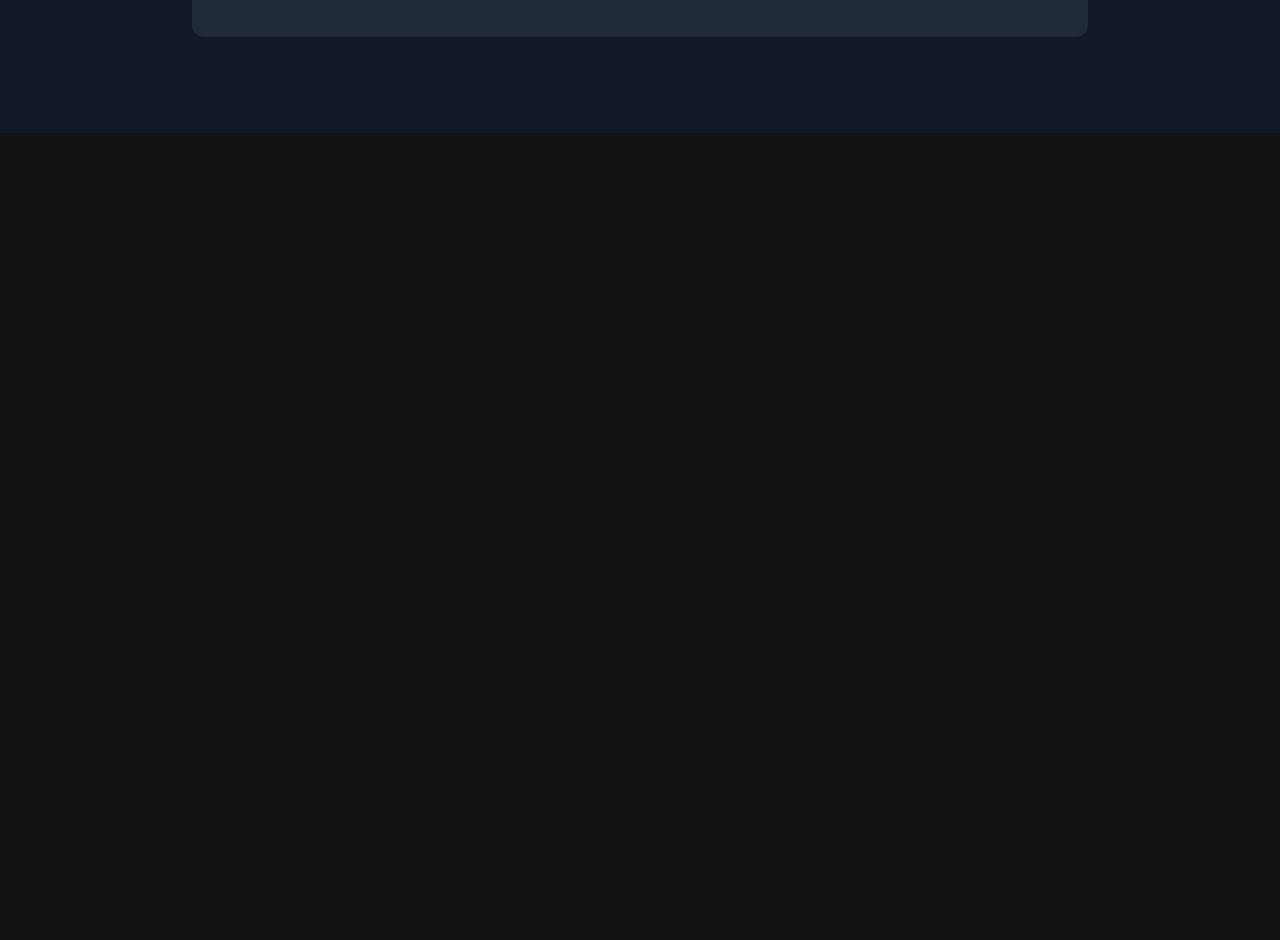
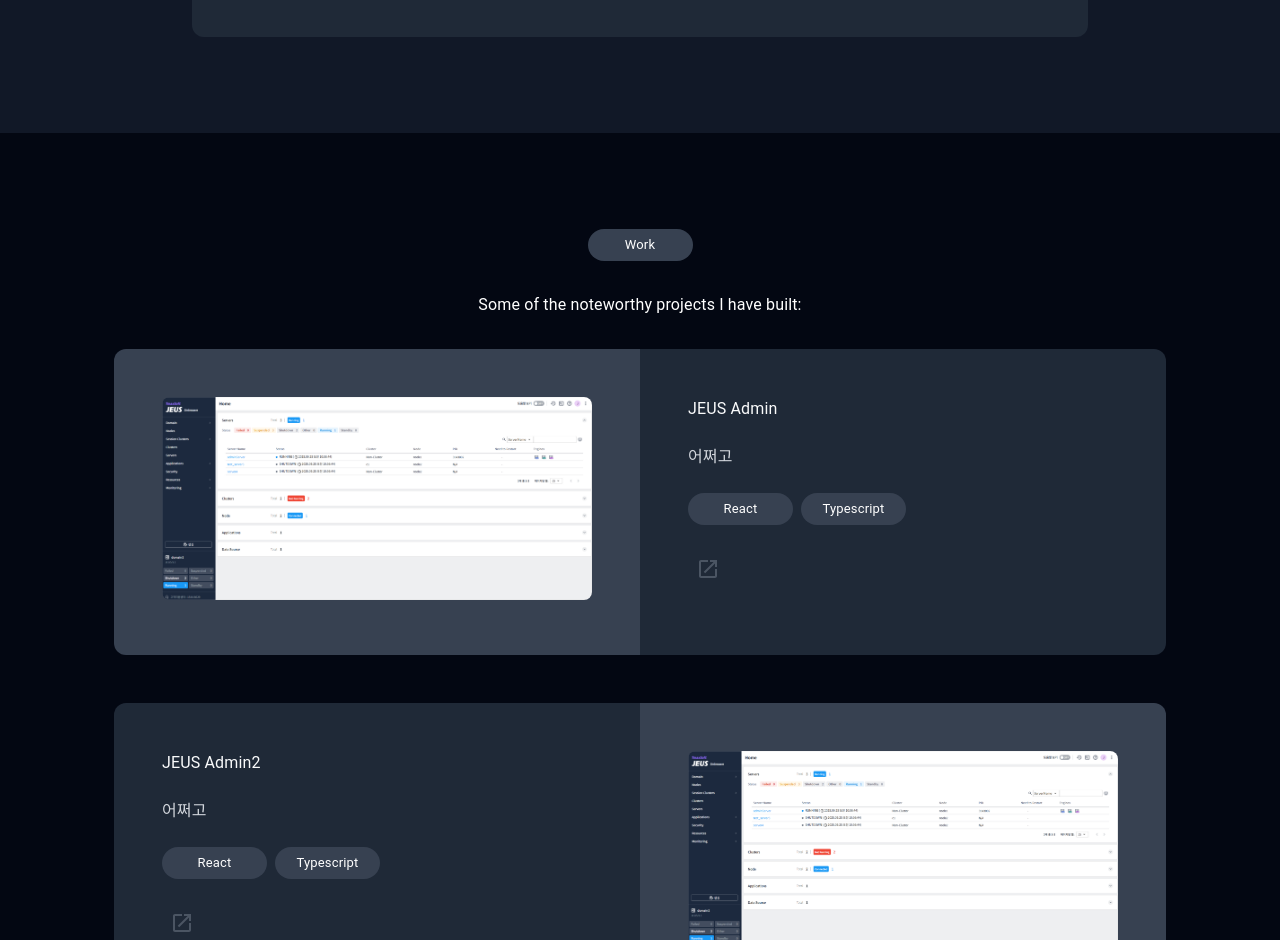
Before and after one commit to kiminseob/portfolio, a React (Vite) app: page / in a window 1280 px wide. Shown: the part 1860-2800 px from the top of the page. Before the commit the page ends 1993 px from the top, so only its background shows below. Built offline with nearby package versions, Linux system fonts and the light colour scheme.

Commit message:
Feat: Work 추가

```diff
--- a/src/components/Header/Header.tsx
+++ b/src/components/Header/Header.tsx
@@ -10,6 +10,7 @@ import {
   ListItem,
   ListItemButton,
   ListItemText,
+  Stack,
   Toolbar,
   Typography,
   useColorScheme,
@@ -17,7 +18,7 @@ import {
 import { useState } from "react";
 
 const drawerWidth = 240;
-const navItems = ["Intro", "About", "Skill", "Experience"];
+const navItems = ["Intro", "About", "Skill", "Experience", "Work"];
 
 export function Header() {
   const { mode, setMode } = useColorScheme();
@@ -44,12 +45,29 @@ export function Header() {
       <List>
         {navItems.map((item) => (
           <ListItem key={item} disablePadding>
-            <ListItemButton sx={{ textAlign: "center" }}>
+            <ListItemButton
+              LinkComponent="a"
+              href={`#${item.toLocaleLowerCase()}`}
+            >
               <ListItemText primary={item} />
             </ListItemButton>
           </ListItem>
         ))}
       </List>
+      <Divider />
+      <Stack
+        direction="row"
+        alignItems="center"
+        justifyContent="space-between"
+        p="0 12px"
+      >
+        <Typography sx={(theme) => ({ color: theme.color["icon-color-02"] })}>
+          Switch Theme
+        </Typography>
+        <IconButton onClick={toggleDarkMode}>
+          {mode === "dark" ? <DarkMode /> : <LightMode />}
+        </IconButton>
+      </Stack>
     </Box>
   );
 
@@ -95,7 +113,10 @@ export function Header() {
               </Button>
             ))}
           </Box>
-          <IconButton onClick={toggleDarkMode}>
+          <IconButton
+            onClick={toggleDarkMode}
+            sx={{ display: { xs: "none", sm: "block" } }}
+          >
             {mode === "dark" ? <DarkMode /> : <LightMode />}
           </IconButton>
         </Toolbar>
@@ -108,13 +129,15 @@ export function Header() {
           ModalProps={{
             keepMounted: true,
           }}
-          sx={{
+          sx={(theme) => ({
             display: { xs: "block", sm: "none" },
+
             "& .MuiDrawer-paper": {
+              bgcolor: theme.color["background-color-01"],
               boxSizing: "border-box",
               width: drawerWidth,
             },
-          }}
+          })}
         >
           {drawer}
         </Drawer>
--- a/src/components/Main/Experience/Experience.tsx
+++ b/src/components/Main/Experience/Experience.tsx
@@ -32,7 +32,7 @@ export function Experience() {
       </Typography>
       <Stack width={{ xs: "100%", md: "896px" }} gap={5}>
         {experiences.map((experience) => (
-          <Card experience={experience} />
+          <Card key={experience.company} experience={experience} />
         ))}
       </Stack>
     </Stack>
--- a/src/components/Main/Main.tsx
+++ b/src/components/Main/Main.tsx
@@ -3,6 +3,7 @@ import { Intro } from "./Intro";
 import { About } from "./About";
 import { Skill } from "./Skill";
 import { Experience } from "./Experience";
+import { Work } from "./Work";
 
 export function Main() {
   return (
@@ -11,6 +12,7 @@ export function Main() {
       <About />
       <Skill />
       <Experience />
+      <Work />
     </Stack>
   );
 }
--- /dev/null
+++ b/src/components/Main/Work/Work.tsx
@@ -0,0 +1,114 @@
+import { Chip } from "@/components/Common/Chip";
+import { OpenInNew } from "@mui/icons-material";
+import {
+  Box,
+  IconButton,
+  Stack,
+  Typography,
+  useColorScheme,
+} from "@mui/material";
+import JeusAdmin from "@/assets/img/work/jeus_admin.png";
+
+const works = [
+  {
+    imgSrc: JeusAdmin,
+    title: "JEUS Admin",
+    description: "어쩌고",
+    tags: ["React", "Typescript"],
+    link: "https://docs.tmaxsoft.com/ko/tmaxsoft_docs/main/jeus/index_jeus_9.1.html",
+  },
+  {
+    imgSrc: JeusAdmin,
+    title: "JEUS Admin2",
+    description: "어쩌고",
+    tags: ["React", "Typescript"],
+    link: "https://docs.tmaxsoft.com/ko/tmaxsoft_docs/main/jeus/index_jeus_9.1.html",
+  },
+];
+
+export function Work() {
+  return (
+    <Stack
+      id="work"
+      p="96px 114px"
+      gap={4}
+      sx={(theme) => ({
+        bgcolor: theme.color["background-color-01"],
+        alignItems: "center",
+      })}
+    >
+      <Chip label="Work" />
+      <Typography>Some of the noteworthy projects I have built:</Typography>
+      <Stack gap="48px">
+        {works.map((work, index) => (
+          <Card key={work.title} {...work} index={index} />
+        ))}
+      </Stack>
+    </Stack>
+  );
+}
+
+type CardProps = {
+  imgSrc: string;
+  index: number;
+  title: string;
+  description: string;
+  tags: string[];
+  link: string;
+};
+function Card(props: CardProps) {
+  const { imgSrc, index, title, description, tags, link } = props;
+  const { mode } = useColorScheme();
+  const order = index % 2;
+
+  return (
+    <Stack
+      direction={{ xs: "column", md: "row" }}
+      borderRadius="12px"
+      overflow="hidden"
+      sx={{
+        ...(mode !== "dark" && {
+          filter: "drop-shadow(0px 4px 3px rgba(0,0,0,0.07000000029802322))",
+        }),
+      }}
+    >
+      <Box
+        p="48px"
+        width={{ md: "50%" }}
+        order={order}
+        sx={(theme) => ({
+          bgcolor: theme.color["card-color-01"],
+        })}
+      >
+        <img src={imgSrc} width="100%" style={{ borderRadius: "8px" }} />
+      </Box>
+      <Stack
+        p="48px"
+        width={{ md: "50%" }}
+        gap="24px"
+        order={order === 0 ? 1 : 0}
+        alignItems="flex-start"
+        sx={(theme) => ({
+          bgcolor: theme.color["background-color-04"],
+        })}
+      >
+        <Typography sx={(theme) => ({ color: theme.color["text-color-01"] })}>
+          {title}
+        </Typography>
+        <Typography sx={(theme) => ({ color: theme.color["icon-color-01"] })}>
+          {description}
+        </Typography>
+        <Stack direction="row" gap={1}>
+          {tags.map((v) => (
+            <Chip key={v} label={v} />
+          ))}
+        </Stack>
+        <IconButton href={link} target="_blank">
+          <OpenInNew
+            sx={(theme) => ({ color: theme.color["icon-color-02"] })}
+          />
+        </IconButton>
+      </Stack>
+    </Stack>
+  );
+}
--- /dev/null
+++ b/src/components/Main/Work/index.ts
@@ -0,0 +1 @@
+export * from "./Work";
--- a/src/libs/theme/color.ts
+++ b/src/libs/theme/color.ts
@@ -3,7 +3,9 @@ export const lightColor = {
   "background-color-02": "#e5e7eb",
   "background-color-03": "#f9fafb",
   "background-color-04": "#ffffff",
+  "card-color-01": "#f9fafb",
   "icon-color-01": "#4B5563",
+  "icon-color-02": "#4B5563",
   "text-color-01": "#111827",
   "text-color-02": "#374151",
 };
@@ -13,7 +15,9 @@ export const darkColor = {
   "background-color-02": "#374151",
   "background-color-03": "#111827",
   "background-color-04": "#1f2937",
+  "card-color-01": "#374151",
   "icon-color-01": "#D1D5DB",
+  "icon-color-02": "#4B5563",
   "text-color-01": "#f9fafb",
   "text-color-02": "#e5e7eb",
 };
```
Also changed, not shown: src/assets/img/work/jeus_admin.png (added).
